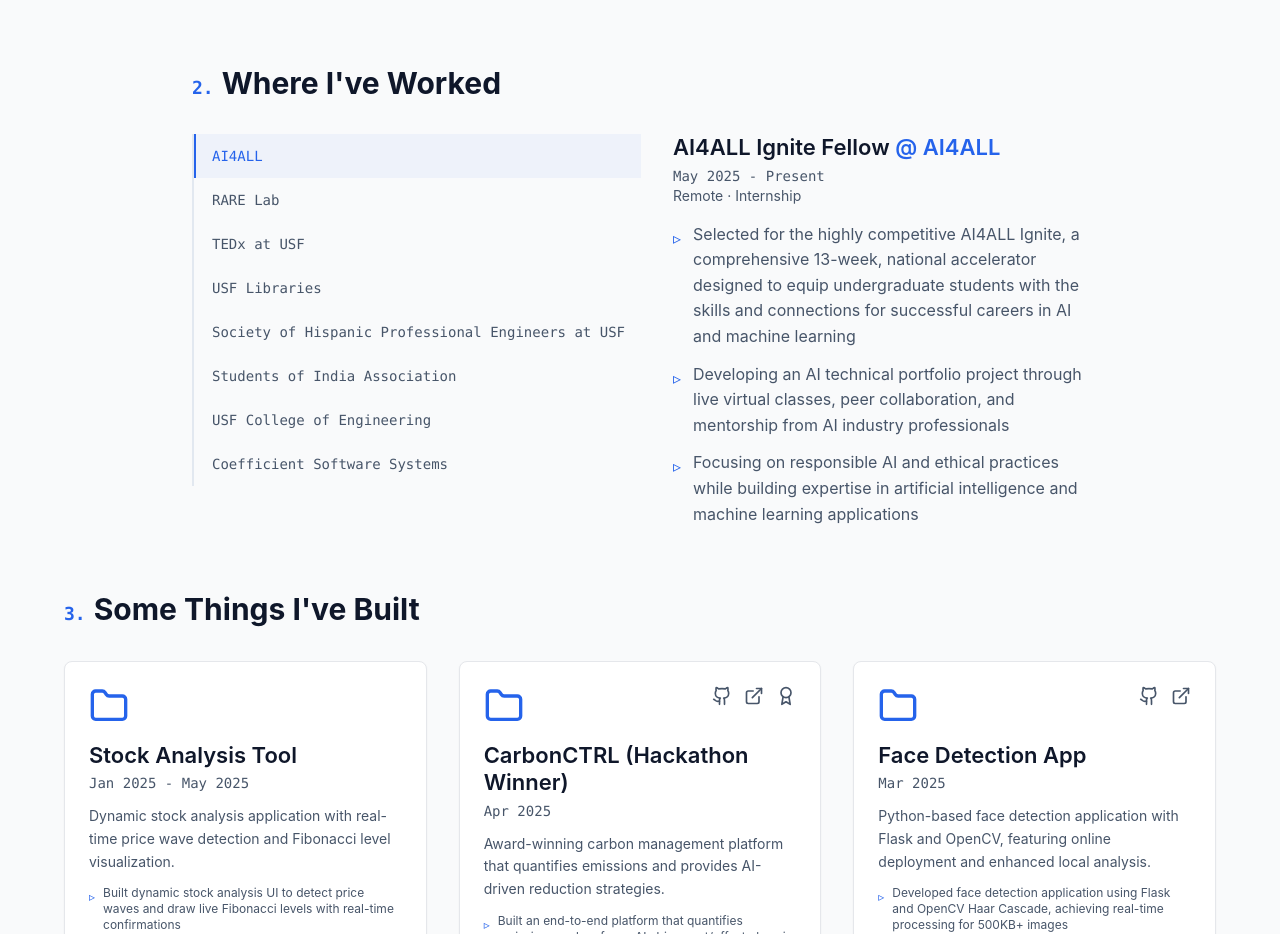
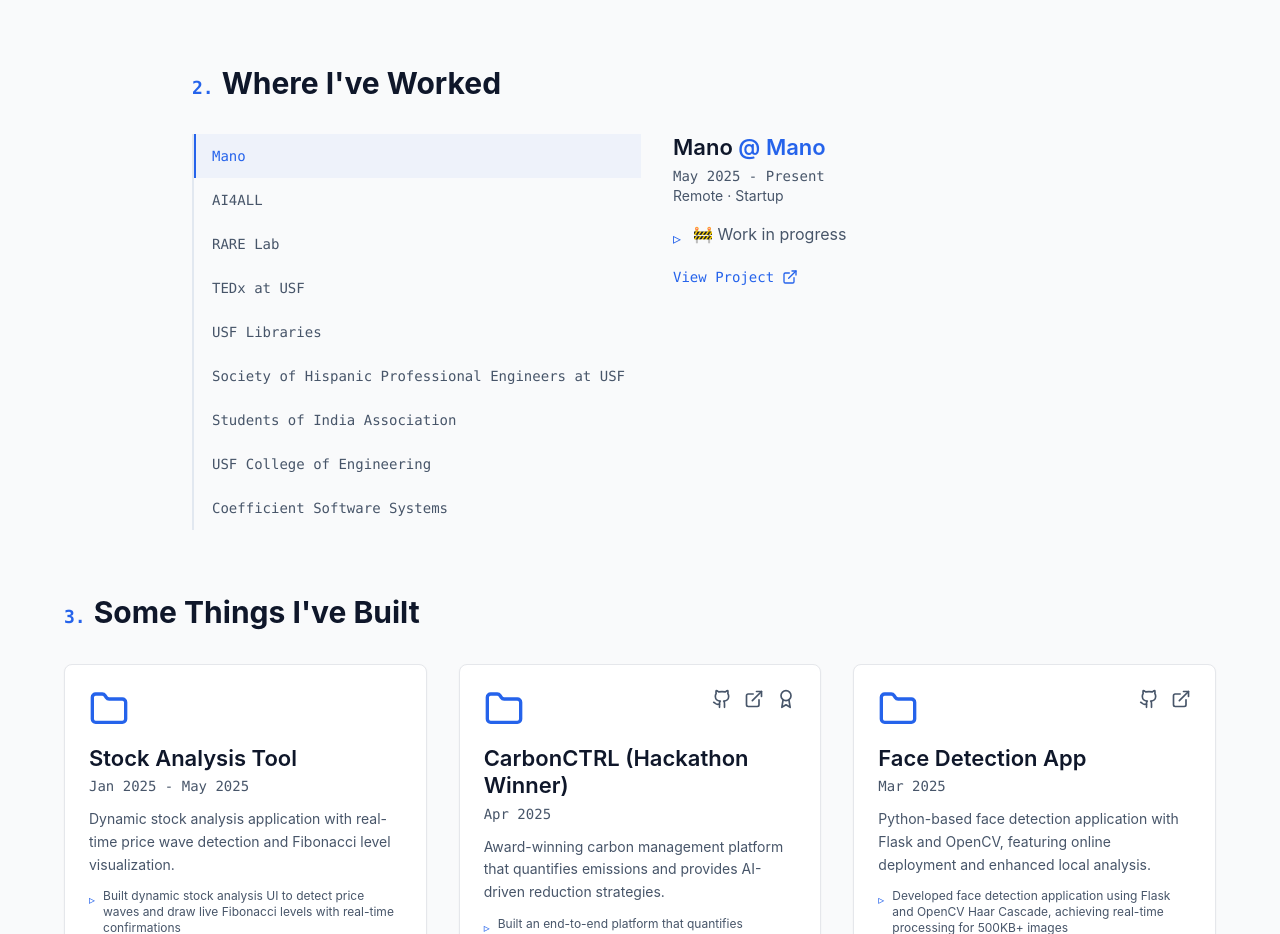
Before and after one commit to Param-10/Portfolio-Website, a React (Vite) app: page / in a window 1280 px wide. Shown: the part 1320-2254 px from the top of the page. Built offline with nearby package versions, Linux system fonts and the light colour scheme.

Commit message:
Add new experience entry for Mano, detailing role, company, location, duration, and description, along with a link to the project.

```diff
--- a/src/components/Experience.tsx
+++ b/src/components/Experience.tsx
@@ -15,6 +15,18 @@
 
 function Experience() {
   const experiences: ExperienceItem[] = [
+    {
+      id: 'mano',
+      title: 'Mano',
+      company: 'Mano',
+      location: 'Remote',
+      duration: 'May 2025 - Present',
+      type: 'Startup',
+      description: [
+        '🚧 Work in progress'
+      ],
+      link: 'https://mano.network'
+    },
     {
       id: 'ai4all',
       title: 'AI4ALL Ignite Fellow',
```
